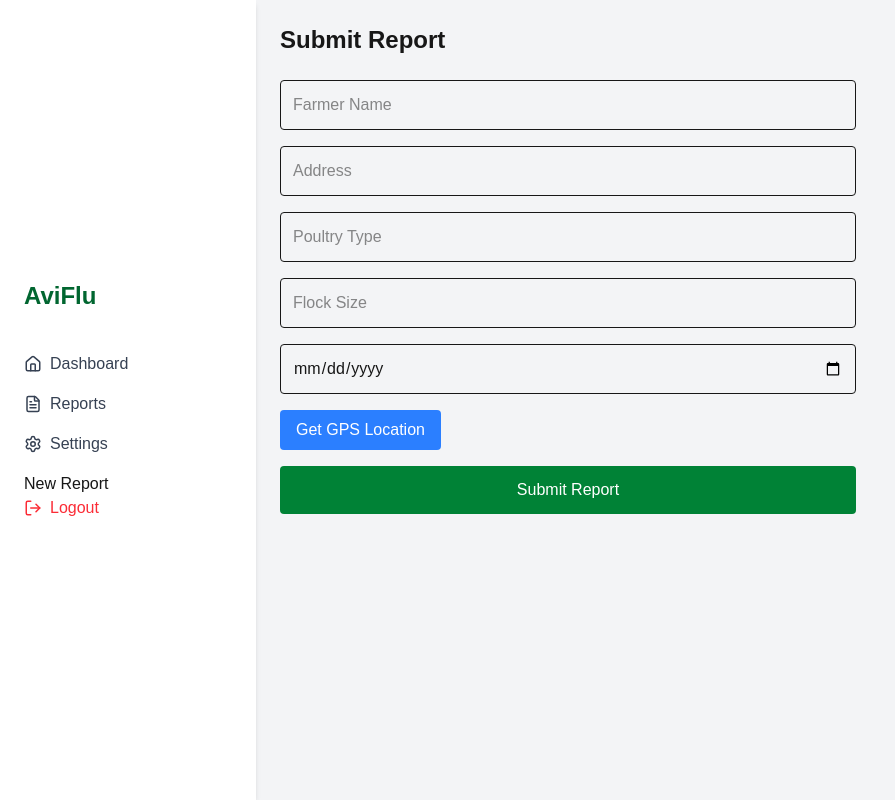
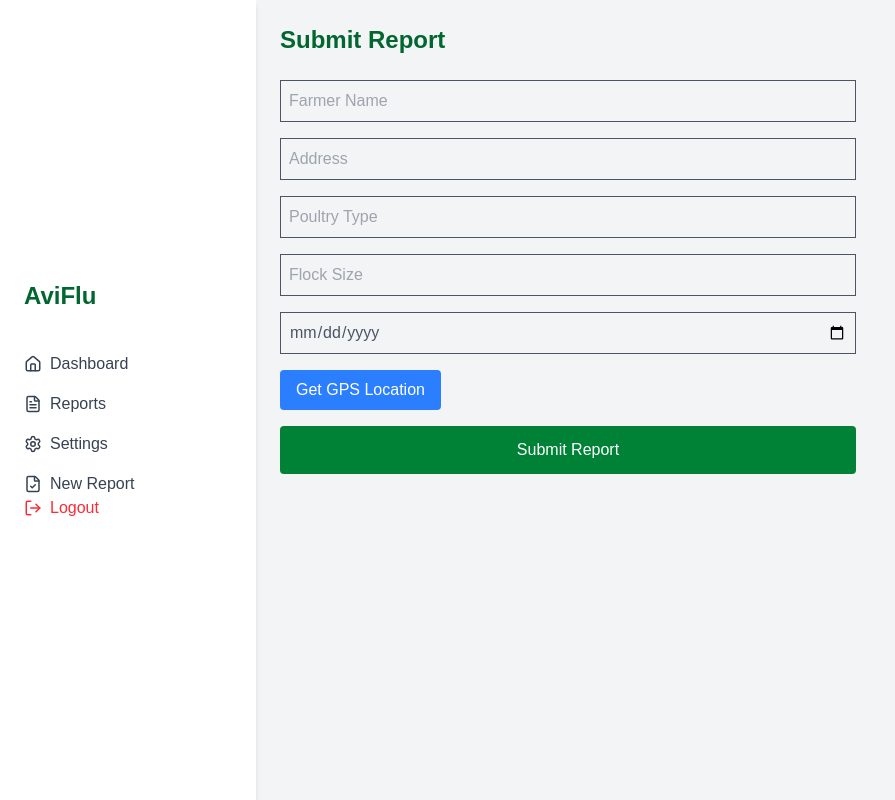
Before and after one commit to ShukriyyahM/mobile-project, a Next.js app: page /dashboard/report/create in a window 1280 px wide. Shown: the whole page, without its empty margins (0-895 px from the left). Built offline with nearby package versions, Linux system fonts and the light colour scheme; no server answers; sample sign-in values are in the browser's storage.

Commit message:
Updated dashboard, report, login and firebase setup

```diff
--- a/src/app/dashboard/layout.tsx
+++ b/src/app/dashboard/layout.tsx
@@ -1,7 +1,7 @@
 "use client";
 
 import Link from "next/link";
-import { FileText, Home, Settings, LogOut } from "lucide-react";
+import { FileText, Home, Settings,  LogOut, FileCheck } from "lucide-react";
 import { useRouter } from "next/navigation";
 import { useEffect } from "react";
 
@@ -44,7 +44,9 @@ export default function DashboardLayout({children} : any) {
                             <Settings size={18} /> Settings
                         </Link>
 
-                        <Link href="/dashboard/report/create">New Report</Link>
+                        <Link href="/dashboard/report/create" className="flex items-center gap-2 text-gray-700 hover:text-green-800">
+                            <FileCheck size={18} /> New Report
+                        </Link>
                     </nav>
                 </div>
 
--- a/src/app/dashboard/report/create/page.tsx
+++ b/src/app/dashboard/report/create/page.tsx
@@ -51,7 +51,7 @@ export default function CreateReport() {
   return (
     <div className="max-w-xl mx-auto">
 
-      <h1 className="text-2xl font-bold mb-6">
+      <h1 className="text-2xl font-bold text-green-800 mb-6">
         Submit Report
       </h1>
 
@@ -63,7 +63,7 @@ export default function CreateReport() {
           onChange={(e) =>
             setForm({ ...form, farmerName: e.target.value })
           }
-          className="w-full p-3 border rounded"
+          className="w-full text-gray-600 border p-2"
         />
 
         <input
@@ -72,7 +72,7 @@ export default function CreateReport() {
           onChange={(e) =>
             setForm({ ...form, address: e.target.value })
           }
-          className="w-full p-3 border rounded"
+          className="w-full text-gray-600 border p-2"
         />
 
         <input
@@ -81,7 +81,7 @@ export default function CreateReport() {
           onChange={(e) =>
             setForm({ ...form, poultryType: e.target.value })
           }
-          className="w-full p-3 border rounded"
+          className="w-full text-gray-600 border p-2"
         />
 
         <input
@@ -91,7 +91,7 @@ export default function CreateReport() {
           onChange={(e) =>
             setForm({ ...form, flockSize: e.target.value })
           }
-          className="w-full p-3 border rounded"
+          className="w-full text-gray-600 border p-2"
         />
 
         <input
@@ -100,7 +100,7 @@ export default function CreateReport() {
           onChange={(e) =>
             setForm({ ...form, date: e.target.value })
           }
-          className="w-full p-3 border rounded"
+          className="w-full text-gray-600 border p-2"
         />
 
 
--- a/src/app/login/page.tsx
+++ b/src/app/login/page.tsx
@@ -23,10 +23,10 @@ export default function Login() {
     setError("");
     setMessage("");
 
-    useEffect(() => {
-      console.log("ENV TEST:",
-        process.env.NEXT_PUBLIC_FIREBASE_API_KEY);
-    }, []);
+    // useEffect(() => {
+    //   console.log("ENV TEST:",
+    //     process.env.NEXT_PUBLIC_FIREBASE_API_KEY);
+    // }, []);
 
     try {
       await signInWithEmailAndPassword(auth, email, password);
--- a/src/lib/firebase.ts
+++ b/src/lib/firebase.ts
@@ -3,14 +3,14 @@ import { getAuth } from "firebase/auth";
 import { getFirestore } from "firebase/firestore";
 
 const firebaseConfig = {
-  apiKey:process.env.FIREBASE_API_KEY,
-  authDomain:process.env.FIREBASE_AUTH_DOMAIN,
-  databaseURL:process.env.FIREBASE_DATABASE_URL,
-  projectId:process.env.FIREBASE_PROJECT_ID,
-  storageBucket:process.env.FIREBASE_STORAGE_BUCKET,
-  messagingSenderId:process.env.FIREBASE_MESSAGING_SENDER_ID,
-  appId:process.env.FIREBASE_APP_ID,
-  measurementId:process.env.FIREBASE_MEASUREMENT_ID
+  apiKey:process.env.NEXT_PUBLIC_FIREBASE_API_KEY,
+  authDomain:process.env.NEXT_PUBLIC_FIREBASE_AUTH_DOMAIN,
+  databaseURL:process.env.NEXT_PUBLIC_FIREBASE_DATABASE_URL,
+  projectId:process.env.NEXT_PUBLIC_FIREBASE_PROJECT_ID,
+  storageBucket:process.env.NEXT_PUBLIC_FIREBASE_STORAGE_BUCKET,
+  messagingSenderId:process.env.NEXT_PUBLIC_FIREBASE_MESSAGING_SENDER_ID,
+  appId:process.env.NEXT_PUBLIC_FIREBASE_APP_ID,
+  measurementId:process.env.NEXT_PUBLIC_FIREBASE_MEASUREMENT_ID
 };
 
 const app = !getApps().length ? initializeApp(firebaseConfig) : getApp();
```
